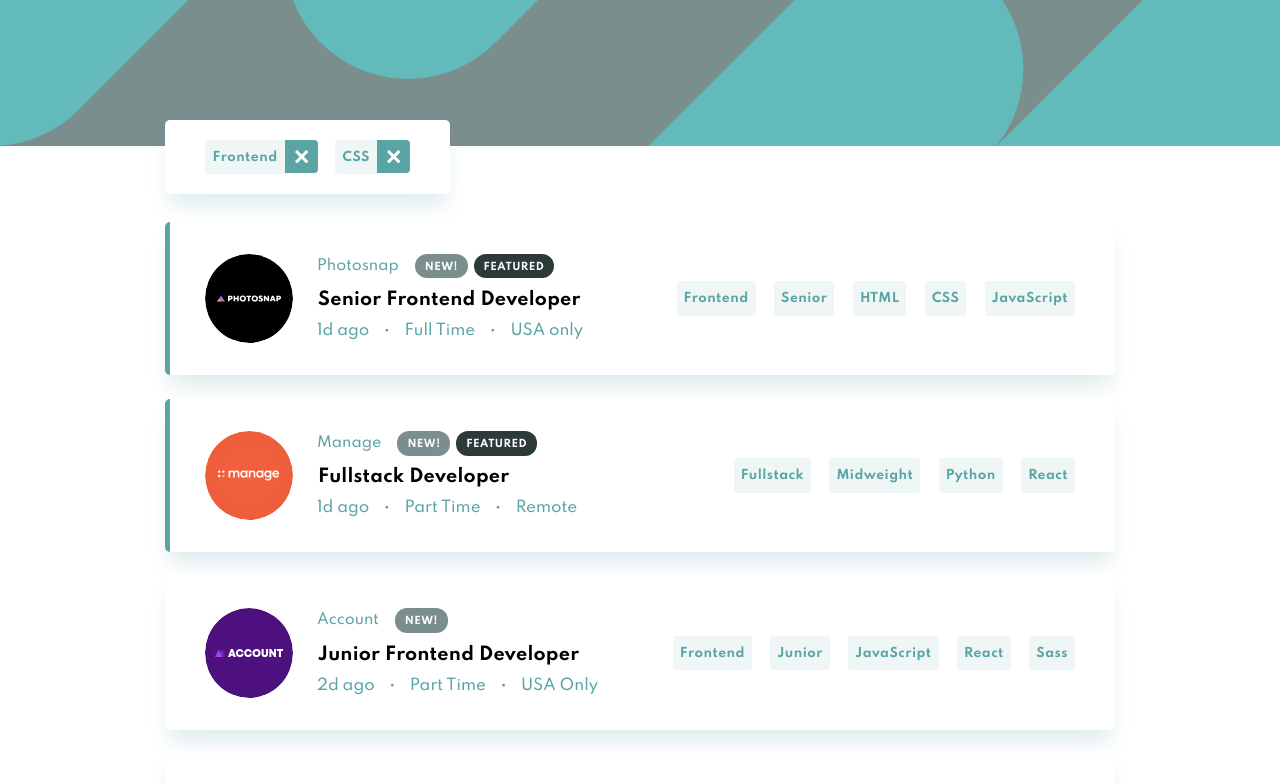
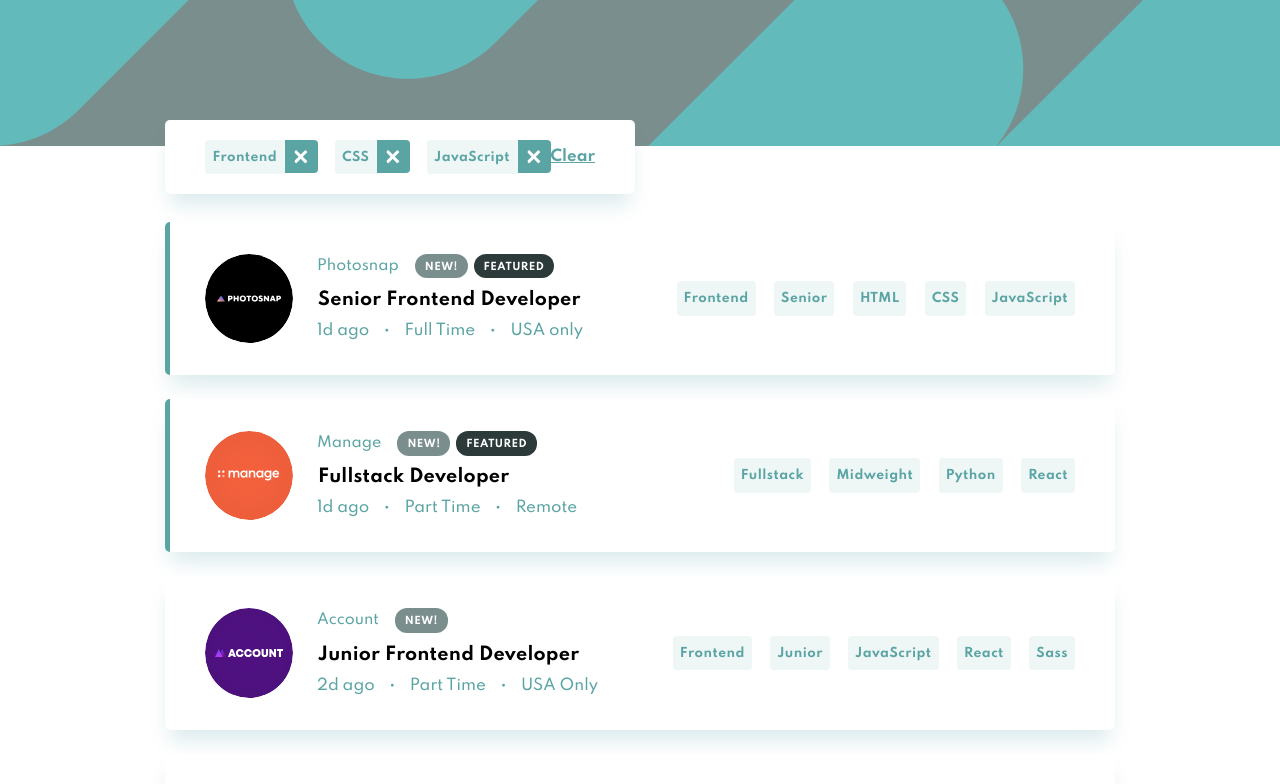
Before and after one commit to justAdevTV/job-listings-page, a Next.js app: page / in a window 1280 px wide. Shown: the top 784 px of the page. Built offline with nearby package versions, Linux system fonts and the light colour scheme.

Commit message:
Filter - Added Clear

```diff
--- a/components/FIlterTag/filterTag.styles.js
+++ b/components/FIlterTag/filterTag.styles.js
@@ -11,7 +11,7 @@ const _FilterTag = styled.div`
     font-weight: 700;
     padding: 0.65rem 0.75rem;
     padding-top: 0.75rem;
-    letter-spacing: 0.45px;
+    letter-spacing: 0.4px;
     border-bottom-left-radius: 4px;
     border-top-left-radius: 4px;
     background-color: ${({ theme }) => theme.colors.lightGrayBackground};
@@ -29,7 +29,6 @@ const _Remove = styled.img`
   background-color: ${({ theme }) => theme.colors.primary};
   transition: all 0.15s ease-in;
   cursor: pointer;
-
   &:hover {
     background-color: ${({ theme }) => theme.colors.darkGray2};
   }
--- a/components/Filter/Filter.js
+++ b/components/Filter/Filter.js
@@ -1,5 +1,5 @@
 import PropTypes from "prop-types";
-import { _FilterContainer } from "./filter.styles";
+import { _Clear, _FilterContainer, _Tags } from "./filter.styles";
 import { Card, FilterTag } from "../";
 
 // TODO: Fill this in
@@ -7,6 +7,8 @@ function Filter({ filters, onChange }) {
   const handleOnRemoveFilterClick = ({ tagName }) => {
     console.log("Remove Filter", tagName);
   };
+
+  const handleClearAllClick = () => onChange({ fitlers: [] });
 
   const generateTags = (filters) =>
     filters.map((filter) => (
@@ -20,7 +22,15 @@ function Filter({ filters, onChange }) {
 
   return (
     <Card>
-      <_FilterContainer>{generateTags(filters)}</_FilterContainer>
+      <_FilterContainer>
+        <_Tags>{generateTags(filters)}</_Tags>
+        <_Clear
+          ariaLabel="Clear All Filters"
+          onClick={() => handleClearAllClick}
+        >
+          Clear
+        </_Clear>
+      </_FilterContainer>
     </Card>
   );
 }
@@ -32,6 +42,9 @@ Filter.defaultProps = {
 
 Filter.propTypes = {
   filters: PropTypes.arrayOf(PropTypes.string),
+  /**
+   * Uplifts: {filters: ['']}
+   */
   onChange: PropTypes.func,
 };
 
--- a/components/Filter/filter.styles.js
+++ b/components/Filter/filter.styles.js
@@ -1,10 +1,22 @@
 import styled from "styled-components";
 
 const _FilterContainer = styled.div`
+  display: flex;
   padding: 2rem 4rem;
+`;
+
+const _Clear = styled.a`
+  margin: auto 0;
+  margin-left: auto;
+  color: ${({ theme }) => theme.colors.primary};
+  font-weight: 700;
+  text-decoration: underline;
+`;
+
+const _Tags = styled.div`
   & > div:not(:last-child) {
     margin-right: 1.7rem;
   }
 `;
 
-export { _FilterContainer };
+export { _Clear, _FilterContainer, _Tags };
--- a/components/Tag/Tag.js
+++ b/components/Tag/Tag.js
@@ -3,10 +3,10 @@ import { _Tag } from "./tag.styles";
 function Tag({ children, round, dark, onClick }) {
   return (
     <_Tag
-      ariaLabel="Pick this Tag"
+      ariaLabel={!round ? "Filter based on this tag" : null}
       round={round}
       dark={dark}
-      onClick={() => onClick({ tagName: children })}
+      onClick={() => !round && onClick({ tagName: children })}
     >
       {children}
     </_Tag>
--- a/pages/index.js
+++ b/pages/index.js
@@ -166,7 +166,7 @@ function Home() {
   return (
     <JobsPageTemplate
       bannerComponent={<Banner />}
-      filterComponent={<Filter filters={["Frontend", "CSS"]} />}
+      filterComponent={<Filter filters={["Frontend", "CSS", "JavaScript"]} />}
       jobsListComponent={<JobsList jobs={Jobs} onClick={handleOnJobTagClick} />}
     />
   );
```
